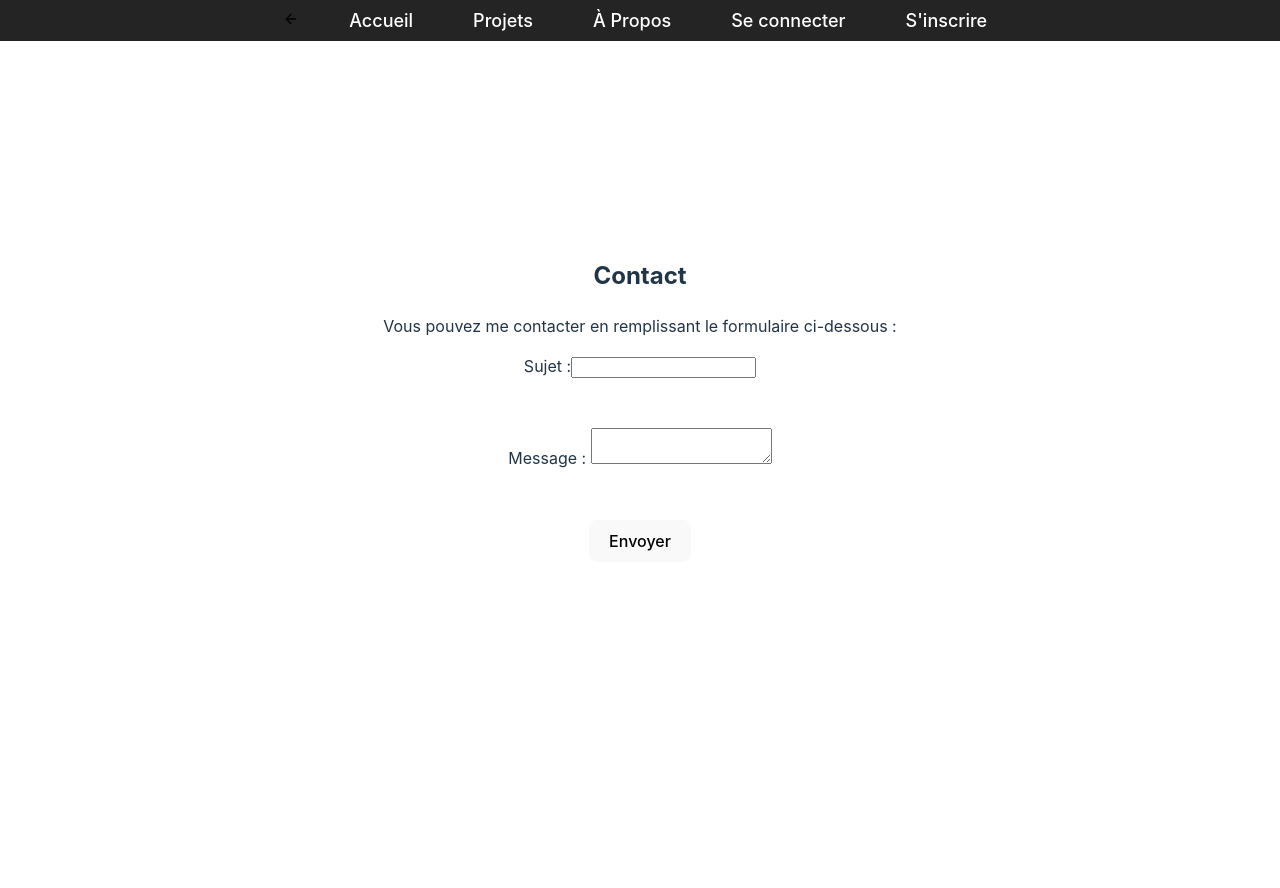
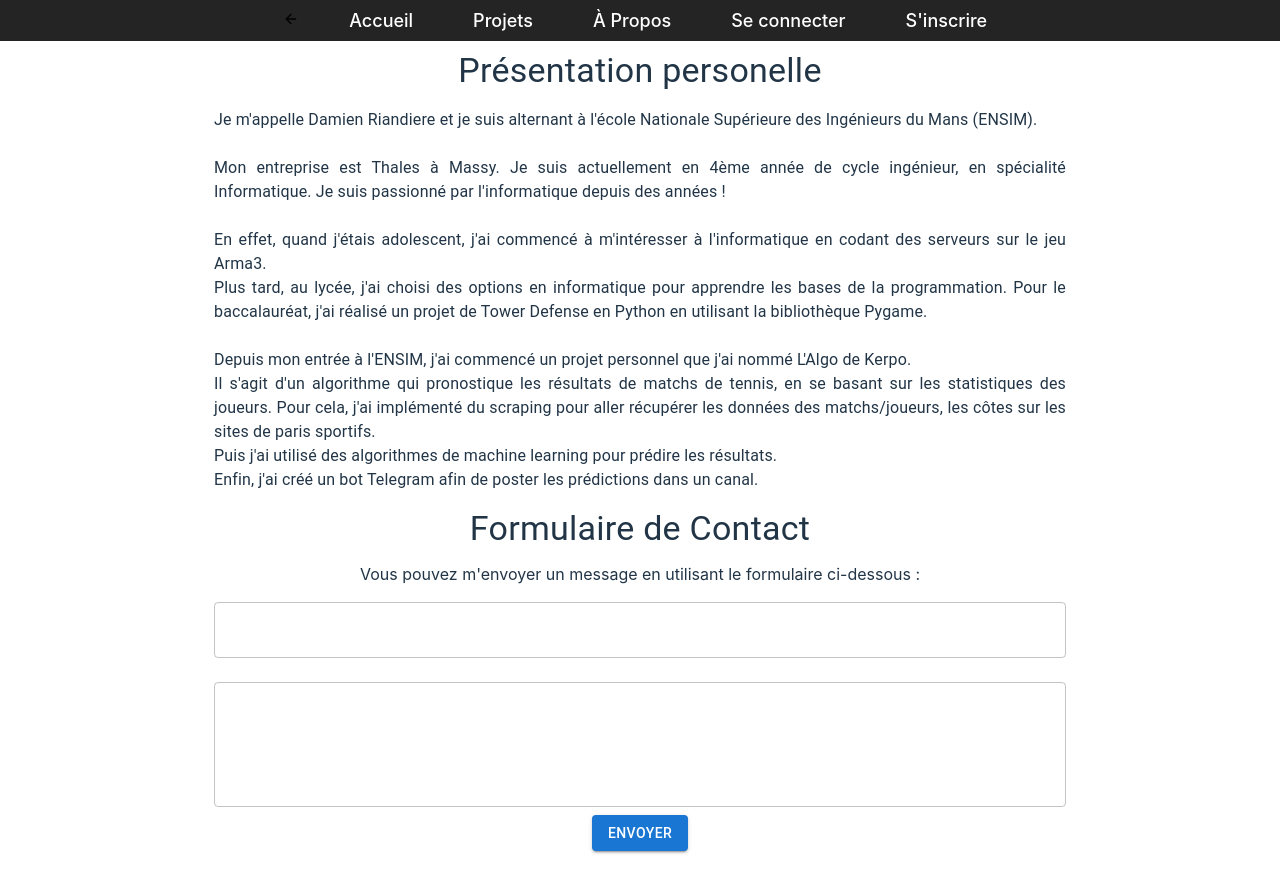
Before and after one commit to damienriandiere/frontend_portfolio, a React (Vite) app: page /contact in a window 1280 px wide. Before the commit the page ends 800 px from the top, so only its background shows below. Built offline with nearby package versions, Linux system fonts and the light colour scheme.

Commit message:
Add material-ui components

```diff
--- a/src/components/ContactPage.jsx
+++ b/src/components/ContactPage.jsx
@@ -1,8 +1,9 @@
 import { useState } from 'react';
+import { TextField, Button, Box, Typography, Container } from '@mui/material';
 
 function ContactPage() {
   const [formData, setFormData] = useState({
-    email: '',
+    name: '',
     message: ''
   });
 
@@ -14,22 +15,67 @@ function ContactPage() {
     });
   };
 
+  const handleSubmit = (e) => {
+    e.preventDefault();
+    const { name, message } = formData;
+    const mailtoLink = `mailto:damien.riandiere.etu@univ-lemans.fr?subject=${encodeURIComponent('Message de ' + name)}&body=${encodeURIComponent(message + '\n\n')}`;
+    window.location.href = mailtoLink;
+  };
+
   return (
-    <div>
-    <h2>Contact</h2>
-    <p>Vous pouvez me contacter en remplissant le formulaire ci-dessous :</p>
-    <form action="mailto:damien.riandiere.etu@univ-lemans.fr" method="post">
-        <div>
-            <label htmlFor="subject">Sujet :</label>
-            <input type="text" id="subject" name="subject" required></input>
-        </div>
-        <div className="div-with-margins">
-            <label htmlFor="message">Message : </label>
-            <textarea id="message" name="message" value={formData.message} onChange={handleChange} required />
-        </div>
-        <button type="submit">Envoyer</button>
-    </form>
-    </div>
+    <Container maxWidth="md" style={{ marginTop: '50px' }}>
+      <Typography variant="h4" align="center" gutterBottom paragraph>
+        Présentation personelle
+      </Typography>
+      <Typography variant="body1" align="justify" gutterBottom paragraph>
+        Je m&apos;appelle Damien Riandiere et je suis alternant à l&apos;école Nationale Supérieure des Ingénieurs du Mans (ENSIM).<br></br><br></br>
+        Mon entreprise est Thales à Massy. Je suis actuellement en 4ème année de cycle ingénieur, en spécialité Informatique.
+        Je suis passionné par l&apos;informatique depuis des années !<br></br><br></br>
+
+        En effet, quand j&apos;étais adolescent, j&apos;ai commencé à m&apos;intéresser à l&apos;informatique en codant des serveurs sur le jeu Arma3.<br></br>
+        Plus tard, au lycée, j&apos;ai choisi des options en informatique pour apprendre les bases de la programmation.
+        Pour le baccalauréat, j&apos;ai réalisé un projet de Tower Defense en Python en utilisant la bibliothèque Pygame.<br></br><br></br>
+
+        Depuis mon entrée à l&apos;ENSIM, j&apos;ai commencé un projet personnel que j&apos;ai nommé L&apos;Algo de Kerpo.
+        <br></br>Il s&apos;agit d&apos;un algorithme qui pronostique les résultats de matchs de tennis, en se basant sur les statistiques des joueurs.
+        Pour cela, j&apos;ai implémenté du scraping pour aller récupérer les données des matchs/joueurs, les côtes sur les sites de paris
+        sportifs.<br></br> Puis j&apos;ai utilisé des algorithmes de machine learning pour prédire les résultats.<br></br>
+        Enfin, j&apos;ai créé un bot Telegram afin de poster les prédictions dans un canal.
+      </Typography>
+      <Typography variant="h4" align="center" gutterBottom>
+        Formulaire de Contact
+      </Typography>
+      <Typography variant="p" align="center" gutterBottom>
+        Vous pouvez m&apos;envoyer un message en utilisant le formulaire ci-dessous :
+      </Typography>
+      <Box component="form" onSubmit={handleSubmit}>
+        <TextField
+          fullWidth
+          margin="normal"
+          label="Nom*"
+          name="name"
+          value={formData.name}
+          onChange={handleChange}
+          InputProps={{ style: { color: 'white' } }}
+          InputLabelProps={{ style: { color: 'white' } }}
+        />
+        <TextField
+          fullWidth
+          margin="normal"
+          label="Message*"
+          multiline
+          rows={4}
+          name="message"
+          value={formData.message}
+          onChange={handleChange}
+          InputProps={{ style: { color: 'white' } }}
+          InputLabelProps={{ style: { color: 'white' } }}
+        />
+        <Button type="submit" variant="contained" color="primary">
+          Envoyer
+        </Button>
+      </Box>
+    </Container>
   );
 }
 
--- a/src/components/HomePage.jsx
+++ b/src/components/HomePage.jsx
@@ -1,19 +1,40 @@
+import { Container, Grid, Paper, Typography } from '@mui/material';
+
 function HomePage() {
   return (
-    <div>
-        <h1>Bienvenue sur mon Portfolio</h1>
-        <p>Je suis Damien Riandiere, un développeur passionné par l&apos;intelligence artificielle et la création de solutions innovantes.</p>
-
-      {/* Section Compétences */}
-      <section>
-        <h2 className="text-2xl font-bold mb-4">Compétences</h2>
-        <ul className="list-disc list-inside">
-          <li>Front-end : HTML, CSS, JavaScript, React.js</li>
-          <li>Back-end : Node.js, Express.js, MongoDB</li>
-          <li>Outils : Git, Webpack, Babel</li>
-        </ul>
-      </section>
-    </div>
+    <Container maxWidth="lg" style={{ marginTop: '40px' }}>
+      <Grid container spacing={3}>
+        <Grid item xs={12}>
+          <Typography variant="h3" align="center" gutterBottom>
+            Bienvenue sur mon portfolio
+          </Typography>
+        </Grid>
+        <Grid item xs={12} sm={6}>
+          <Paper style={{ padding: '20px' }}>
+            <Typography variant="h5" gutterBottom>
+              À propos de moi
+            </Typography>
+            <Typography variant="body1">
+              Lorem ipsum dolor sit amet, consectetur adipiscing elit. Fusce posuere magna sit amet ex volutpat
+              dignissim. Sed ac ex ac orci ultricies dignissim. Pellentesque habitant morbi tristique senectus et
+              netus et malesuada fames ac turpis egestas. Vestibulum ante ipsum primis in faucibus orci luctus et
+              ultrices posuere cubilia curae; Donec eget enim non arcu laoreet finibus.
+            </Typography>
+          </Paper>
+        </Grid>
+        <Grid item xs={12} sm={6}>
+          <Paper style={{ padding: '20px' }}>
+            <Typography variant="h5" gutterBottom>
+              Mes projets
+            </Typography>
+            <Typography variant="body1">
+              Voici quelques-uns des projets sur lesquels j&apos;ai travaillé récemment.
+            </Typography>
+            {/* Ajoutez ici une liste de vos projets */}
+          </Paper>
+        </Grid>
+      </Grid>
+    </Container>
   );
 }
 
--- a/src/components/Login.jsx
+++ b/src/components/Login.jsx
@@ -1,5 +1,6 @@
 import  { useState } from 'react';
 import axios from 'axios';
+import { TextField, Button, Box, Typography, Container } from '@mui/material';
 
 function Login() {
   const [email, setEmail] = useState('');
@@ -30,32 +31,38 @@ function Login() {
   };
 
   return (
-    <div>
-      <h2>Connexion</h2>
-      <form onSubmit={handleSubmit}>
-        <div className="div-with-margins">
-          <label htmlFor="email">E-mail : </label>
-          <input
+    <Container maxWidth="sm">
+      <Typography variant="h4" align="center" gutterBottom>
+        Connectez-vous
+      </Typography>
+      <Box component="form" onSubmit={handleSubmit}>
+        <TextField
+          fullWidth
+          margin="normal"
+          label="Adresse E-mail *"
           type="email"
-            id="email"
+          name="email"
           value={email}
           onChange={handleEmailChange}
-            required
+          InputProps={{ style: { color: 'white' } }}
+          InputLabelProps={{ style: { color: 'white' } }}
         />
-        </div>
-        <div className="div-with-margins">
-          <label htmlFor="password">Mot de passe : </label>
-          <input
+        <TextField
+          fullWidth
+          margin="normal"
+          label="Mot de passe *"
           type="password"
-            id="password"
+          name="password"
           value={password}
           onChange={handlePasswordChange}
-            required
+          InputProps={{ style: { color: 'white' } }}
+          InputLabelProps={{ style: { color: 'white' } }}
         />
-        </div>
-        <button type="submit" href="/">Se connecter</button>
-      </form>
-    </div>
+        <Button type="submit" variant="contained" color="primary">
+          Se connecter
+        </Button>
+      </Box>
+    </Container>
   );
 }
 
--- a/src/components/NavBar.jsx
+++ b/src/components/NavBar.jsx
@@ -1,12 +1,20 @@
+import { useState } from 'react';
 import useAuth from './useAuth';
 import { FiArrowLeft } from 'react-icons/fi';
+import Alert from '@mui/material/Alert';
+import CheckIcon from '@mui/icons-material/Check';
 
 function Navbar() {
   const isLoggedIn = useAuth();
+  const [showAlert, setShowAlert] = useState(false);
 
   const handleLogout = () => {
     localStorage.removeItem('token');
-    window.location.reload();
+    setShowAlert(true);
+    setTimeout(() => {
+      setShowAlert(false);
+      window.location.reload();
+    }, 2000);
   };
 
   const handleGoBack = () => {
@@ -30,6 +38,11 @@ function Navbar() {
               <a href="/register" className="nav-item">S&apos;inscrire</a>
             </>
           )}
+          {showAlert && (
+            <Alert icon={<CheckIcon fontSize="inherit" />} severity="success">
+              Vous avez été déconnecté avec succès.
+            </Alert>
+        )}
       </div>
     </div>
   );
--- a/src/components/Register.jsx
+++ b/src/components/Register.jsx
@@ -1,6 +1,7 @@
 import  { useState } from 'react';
 import { useNavigate } from 'react-router-dom';
 import axios from 'axios';
+import { TextField, Button, Box, Typography, Container } from '@mui/material';
 
 function Register() {
     const navigate = useNavigate();
@@ -50,52 +51,58 @@ function Register() {
   };
 
   return (
-    <div>
-      <h2>Inscription</h2>
-      <form onSubmit={handleSubmit}>
-      <div className="div-with-margins">
-          <label htmlFor="name">Nom : </label>
-          <input
-            type="name"
-            id="name"
+    <Container maxWidth="sm">
+      <Typography variant="h4" align="center" gutterBottom>
+        Inscription
+      </Typography>
+      <Box component="form" onSubmit={handleSubmit}>
+        <TextField
+          fullWidth
+          margin="normal"
+          label="Nom*"
+          name="name"
           value={name}
           onChange={handleNameChange}
-            required
+          InputProps={{ style: { color: 'white' } }}
+          InputLabelProps={{ style: { color: 'white' } }}
         />
-        </div>
-        <div className="div-with-margins">
-          <label htmlFor="email">E-mail : </label>
-          <input
+        <TextField
+          fullWidth
+          margin="normal"
+          label="Adresse E-mail*"
           type="email"
-            id="email"
+          name="email"
           value={email}
           onChange={handleEmailChange}
-            required
+          InputProps={{ style: { color: 'white' } }}
+          InputLabelProps={{ style: { color: 'white' } }}
         />
-        </div>
-        <div className="div-with-margins">
-          <label htmlFor="password">Mot de passe : </label>
-          <input
+        <TextField
+          fullWidth
+          margin="normal"
+          label="Mot de passe*"
           type="password"
-            id="password"
+          name="password"
           value={password}
           onChange={handlePasswordChange}
-            required
+          InputProps={{ style: { color: 'white' } }}
+          InputLabelProps={{ style: { color: 'white' } }}
         />
-        </div>
-        <div className="div-with-margins">
-          <label htmlFor="role">Code : </label>
-          <input
-            type="role"
-            id="role"
+        <TextField
+          fullWidth
+          margin="normal"
+          label="Code*"
+          name="code"
           value={role}
           onChange={handleRoleChange}
-            required
+          InputProps={{ style: { color: 'white' } }}
+          InputLabelProps={{ style: { color: 'white' } }}
         />
-        </div>
-        <button type="submit" href="/">S&apos;enregistrer</button>
-      </form>
-    </div>
+        <Button type="submit" variant="contained" color="primary">
+          S&apos;inscrire
+        </Button>
+      </Box>
+    </Container>
   );
 }
 
--- a/src/index.css
+++ b/src/index.css
@@ -43,7 +43,6 @@
 }
 
 .footer {
-  position: fixed;
   bottom: 0;
   left: 0;
   width: 100%;
@@ -52,9 +51,6 @@
   text-align: center;
   z-index: 1000;
 }
-
-
-
 
 .footer-item {
 margin: 0 2px;
```
Also changed, not shown: src/components/ProjectPage.jsx (+30 -15 lines). Lines whose indentation alone changed are shown as unchanged.
